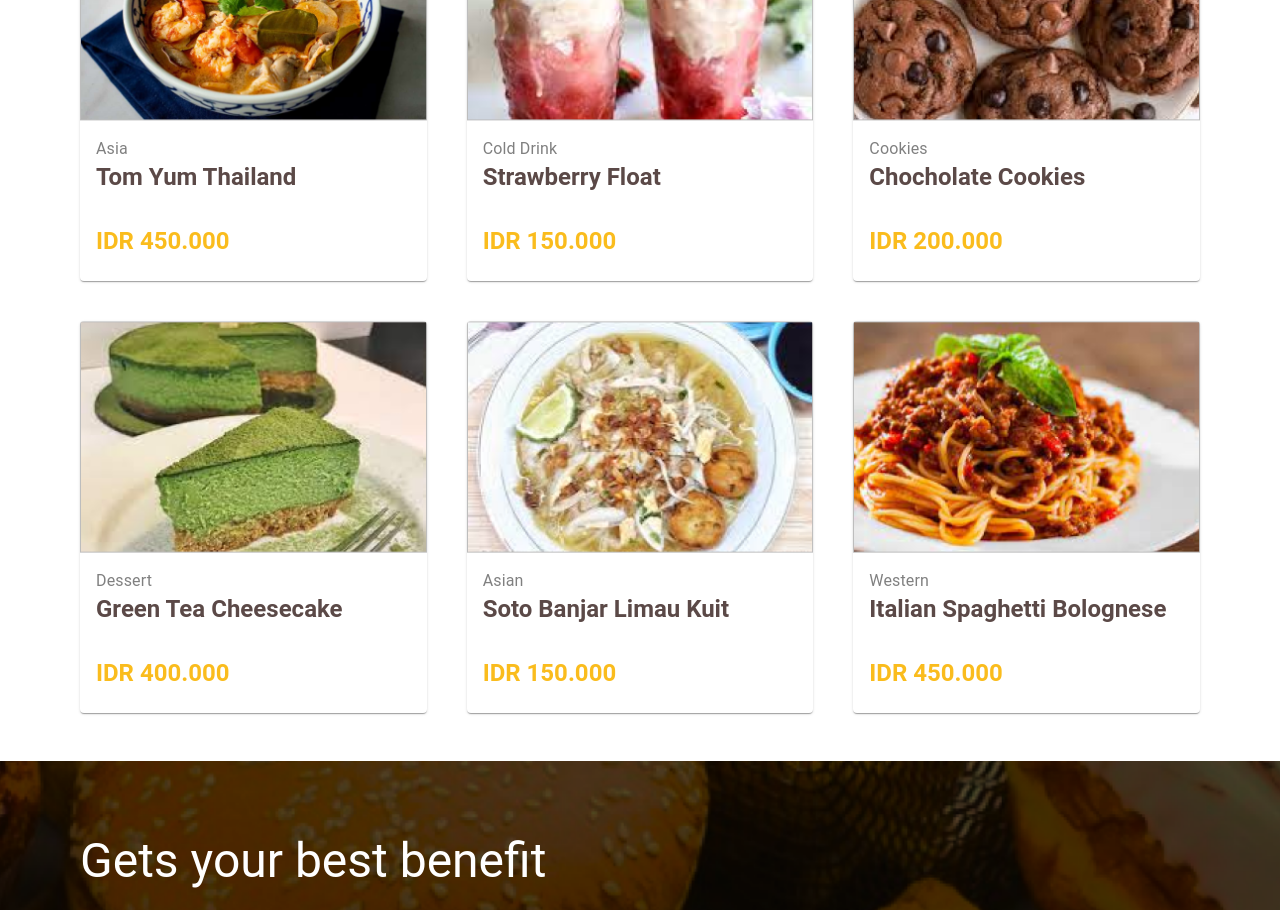
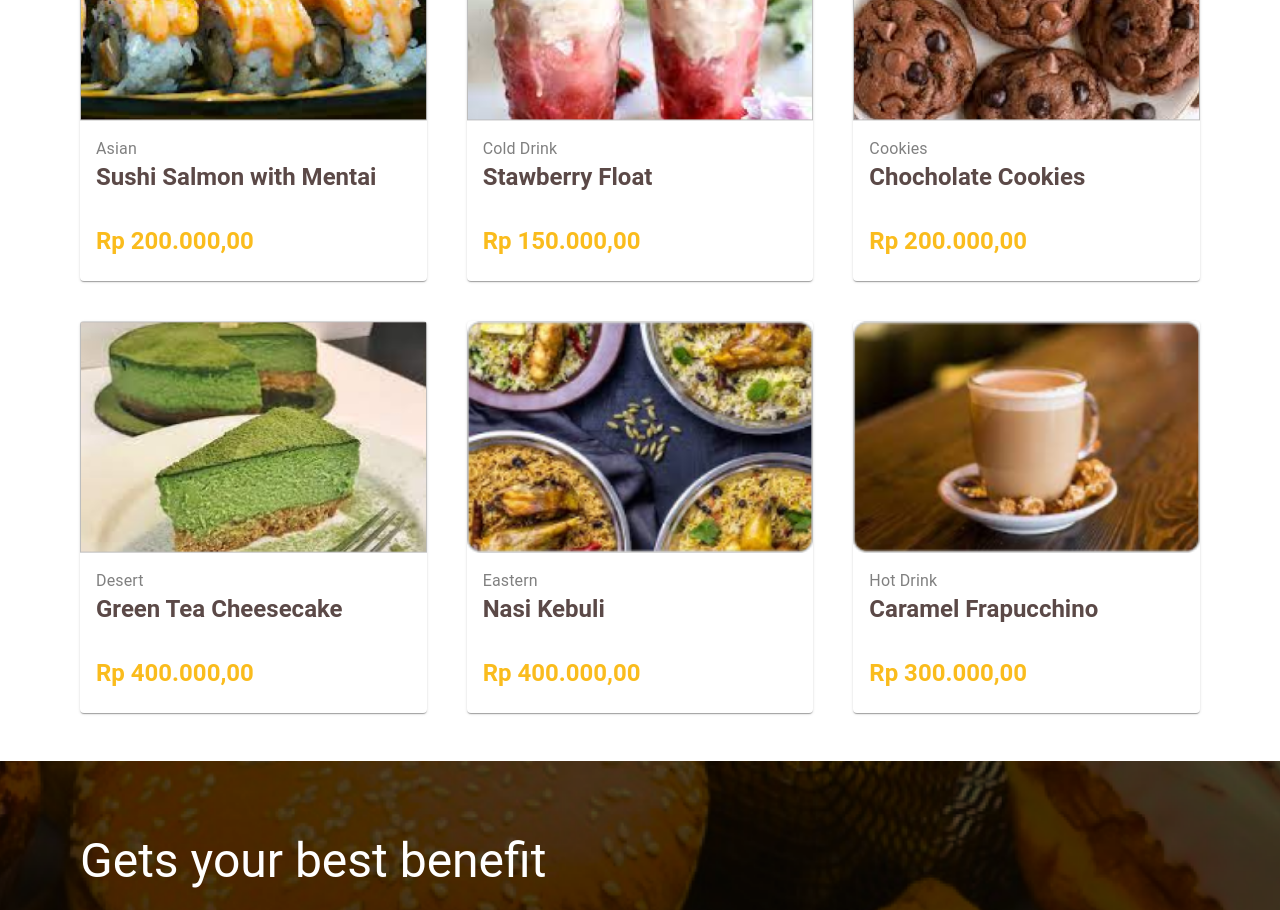
Before and after one commit to albimukti/Frontend_Bootcamp_codingid, a React (Create React App) app: page / in a window 1280 px wide. Shown: the part 1000-1910 px from the top of the page. Built offline with nearby package versions, Linux system fonts and the light colour scheme; data requests are answered from the project's data file.

Commit message:
Implementasi axios untuk get data dari api

```diff
--- a/src/components/Body.js
+++ b/src/components/Body.js
@@ -88,66 +88,25 @@ const Body = () => {
             </Box>
             <Box sx={{px:10, py:6}}>
                 <Grid container spacing={5}>
-                    <Grid item lg={4}>
-                        <Card>
-                            <CardMedia component='img' image='/images/Soup Image/Rectangle 13-2.png'/>
-                                <CardContent>
-                                    <Typography sx={{color:'gray'}}>Asia</Typography>
-                                    <Typography sx={{color:'#5B4947', fontWeight:'bold'}} variant='h5'>Tom Yum Thailand</Typography>
-                                    <Typography sx={{color:'#FABC1D', mt:4, fontWeight:'bold'}} variant='h5'>IDR 450.000</Typography>
-                                </CardContent>
-                        </Card>
-                    </Grid>
-                    <Grid item lg={4}>
-                        <Card>
-                            <CardMedia component='img' image='/images/Soup Image/Rectangle 12-1.png'/>
-                                <CardContent>
-                                    <Typography sx={{color:'gray'}}>Cold Drink</Typography>
-                                    <Typography sx={{color:'#5B4947', fontWeight:'bold'}} variant='h5'>Strawberry Float</Typography>
-                                    <Typography sx={{color:'#FABC1D', mt:4, fontWeight:'bold'}} variant='h5'>IDR 150.000</Typography>
-                                </CardContent>
-                        </Card>
-                    </Grid>
-                    <Grid item lg={4}>
-                        <Card>
-                            <CardMedia component='img' image='/images/Soup Image/Rectangle 12-2.png'/>
-                                <CardContent>
-                                    <Typography sx={{color:'gray'}}>Cookies</Typography>
-                                    <Typography sx={{color:'#5B4947', fontWeight:'bold'}} variant='h5'>Chocholate Cookies</Typography>
-                                    <Typography sx={{color:'#FABC1D', mt:4, fontWeight:'bold'}} variant='h5'>IDR 200.000</Typography>
-                                </CardContent>
-                        </Card>
-                    </Grid>
-                    <Grid item lg={4}>
-                        <Card>
-                            <CardMedia component='img' image='/images/Soup Image/Rectangle 12-3.png'/>
-                                <CardContent>
-                                    <Typography sx={{color:'gray'}}>Dessert</Typography>
-                                    <Typography sx={{color:'#5B4947', fontWeight:'bold'}} variant='h5'>Green Tea Cheesecake</Typography>
-                                    <Typography sx={{color:'#FABC1D', mt:4, fontWeight:'bold'}} variant='h5'>IDR 400.000</Typography>
-                                </CardContent>
-                        </Card>
-                    </Grid>
-                    <Grid item lg={4}>
-                        <Card>
-                            <CardMedia component='img' image='/images/Soup Image/Rectangle 12-10.png'/>
-                                <CardContent>
-                                    <Typography sx={{color:'gray'}}>Asian</Typography>
-                                    <Typography sx={{color:'#5B4947', fontWeight:'bold'}} variant='h5'>Soto Banjar Limau Kuit</Typography>
-                                    <Typography sx={{color:'#FABC1D', mt:4, fontWeight:'bold'}} variant='h5'>IDR 150.000</Typography>
-                                </CardContent>
-                        </Card>
-                    </Grid>
-                    <Grid item lg={4}>
-                        <Card>
-                            <CardMedia component='img' image='/images/Soup Image/Rectangle 12-5.png'/>
-                                <CardContent>
-                                    <Typography sx={{color:'gray'}}>Western</Typography>
-                                    <Typography sx={{color:'#5B4947', fontWeight:'bold'}} variant='h5'>Italian Spaghetti Bolognese</Typography>
-                                    <Typography sx={{color:'#FABC1D', mt:4, fontWeight:'bold'}} variant='h5'>IDR 450.000</Typography>
-                                </CardContent>
-                        </Card>
-                    </Grid>
+                    {kelas && kelas.map((list, index) => {
+                        if(index < 6)
+                        return (
+                            <Grid item md={4} xs={12}  key={list.id}>
+                                <Link to={`/detail-kelas/${list.id}/${list.menu[0].id}`} style={{textDecoration: 'none'}}>
+                                    <Card>
+                                        <CardMedia component='img' image={list.menu[0].picture}/>
+                                        <CardContent>
+                                            <Typography sx={{color:'gray'}}>{list.class}</Typography>
+                                            <Typography sx={{color:'#5B4947', fontWeight:'bold'}} variant='h5'>{list.menu[0].name}</Typography>
+                                            <Typography sx={{color:'#FABC1D', mt:4, fontWeight:'bold'}} variant='h5'>
+                                                    {new Intl.NumberFormat('id-ID', { style: 'currency', currency: 'IDR' }).format(list.menu[0].price)}
+                                            </Typography>
+                                        </CardContent>
+                                    </Card>
+                                </Link>
+                            </Grid>
+                        )
+                    })}
                 </Grid>
             </Box>
             <Box sx={{backgroundImage: "url('/images/Soup Image/image 4.png')", backgroundSize:'cover', backgroundPosition:'center'}}>
```
